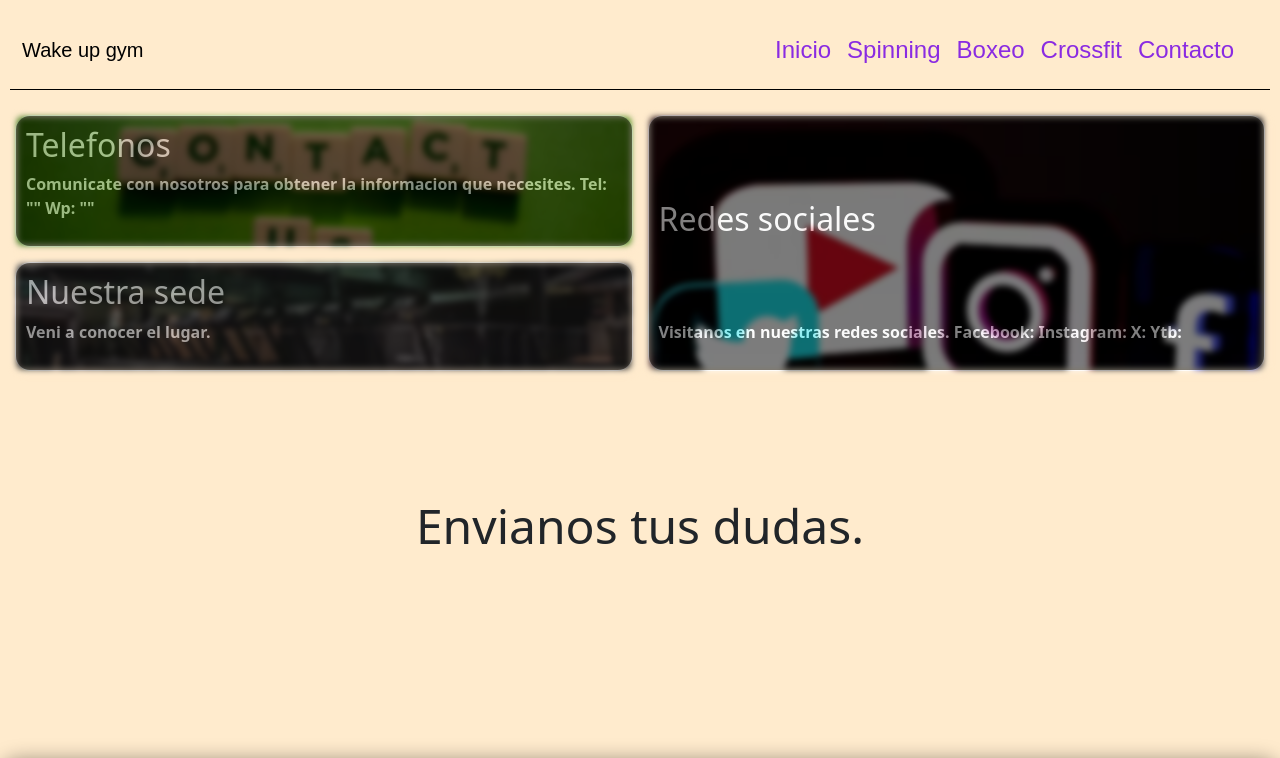
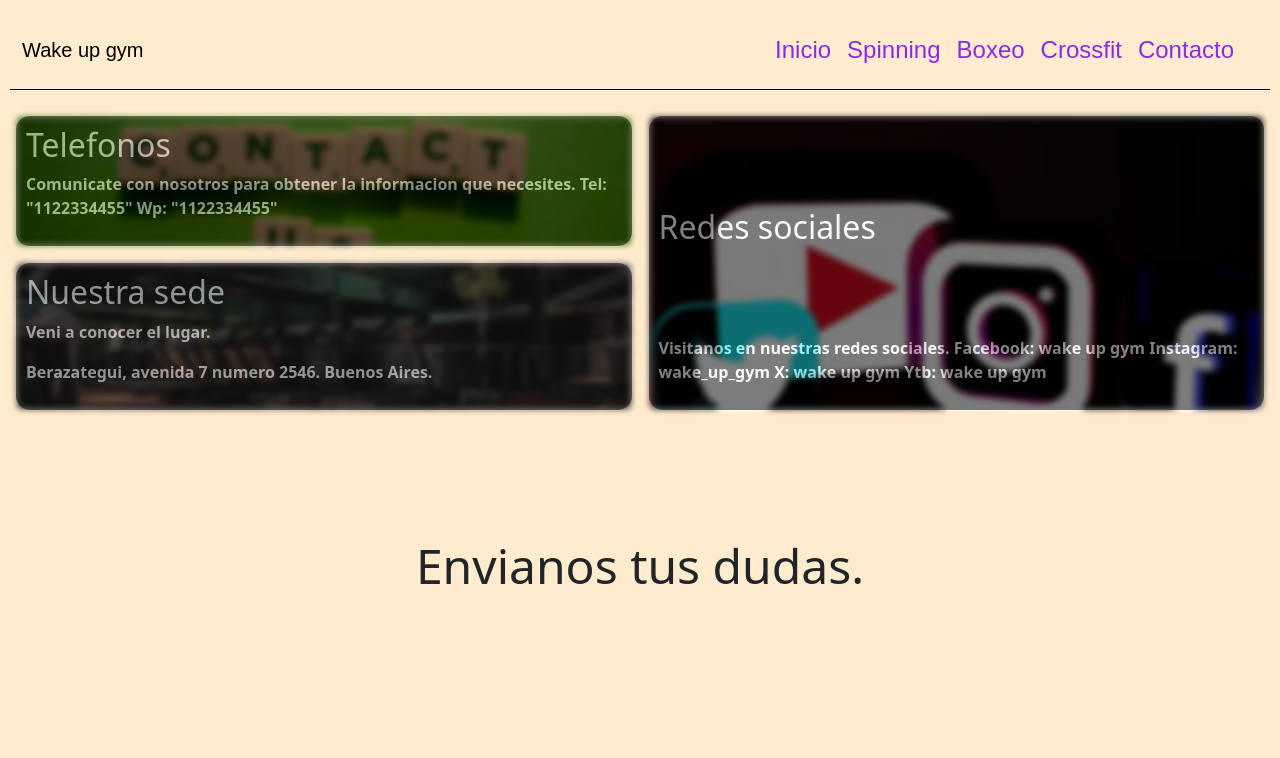
Before and after one commit to snaxeres/PreEntrega2Alegre, a website: page pages/contacto.html in a window 1280 px wide. Shown: the top 758 px of the page. Drawn offline with nearby package versions, Linux system fonts and the light colour scheme.

Commit message:
agregue info

```diff
--- a/pages/contacto.html
+++ b/pages/contacto.html
@@ -60,10 +60,10 @@
         <div class="pd-10">
           <h2>Redes sociales</h2>
           <p>Visitanos en nuestras redes sociales.
-            Facebook:
-            Instagram:
-            X:
-            Ytb:
+            Facebook: wake up gym
+            Instagram: wake_up_gym
+            X: wake up gym
+            Ytb: wake up gym
           </p>
         </div>
         <img src="../assets/images/redessociales1.avif" alt="">
@@ -74,6 +74,7 @@
           <h2>Nuestra sede</h2>
           <p>Veni a conocer el lugar.
           </p>
+          <p>Berazategui, avenida 7 numero 2546. Buenos Aires.</p>
         </div>
         <img src="../assets/images/galeria2.avif" alt="">
 
@@ -83,10 +84,10 @@
         <div class="pd-10">
           <h2>Telefonos</h2>
           <p>Comunicate con nosotros para obtener la informacion que necesites.
-            Tel: ""
+            Tel: "1122334455"
 
 
-            Wp: ""
+            Wp: "1122334455"
           </p>
         </div>
         <img src="../assets/images/contacto1.avif" alt="">
```
